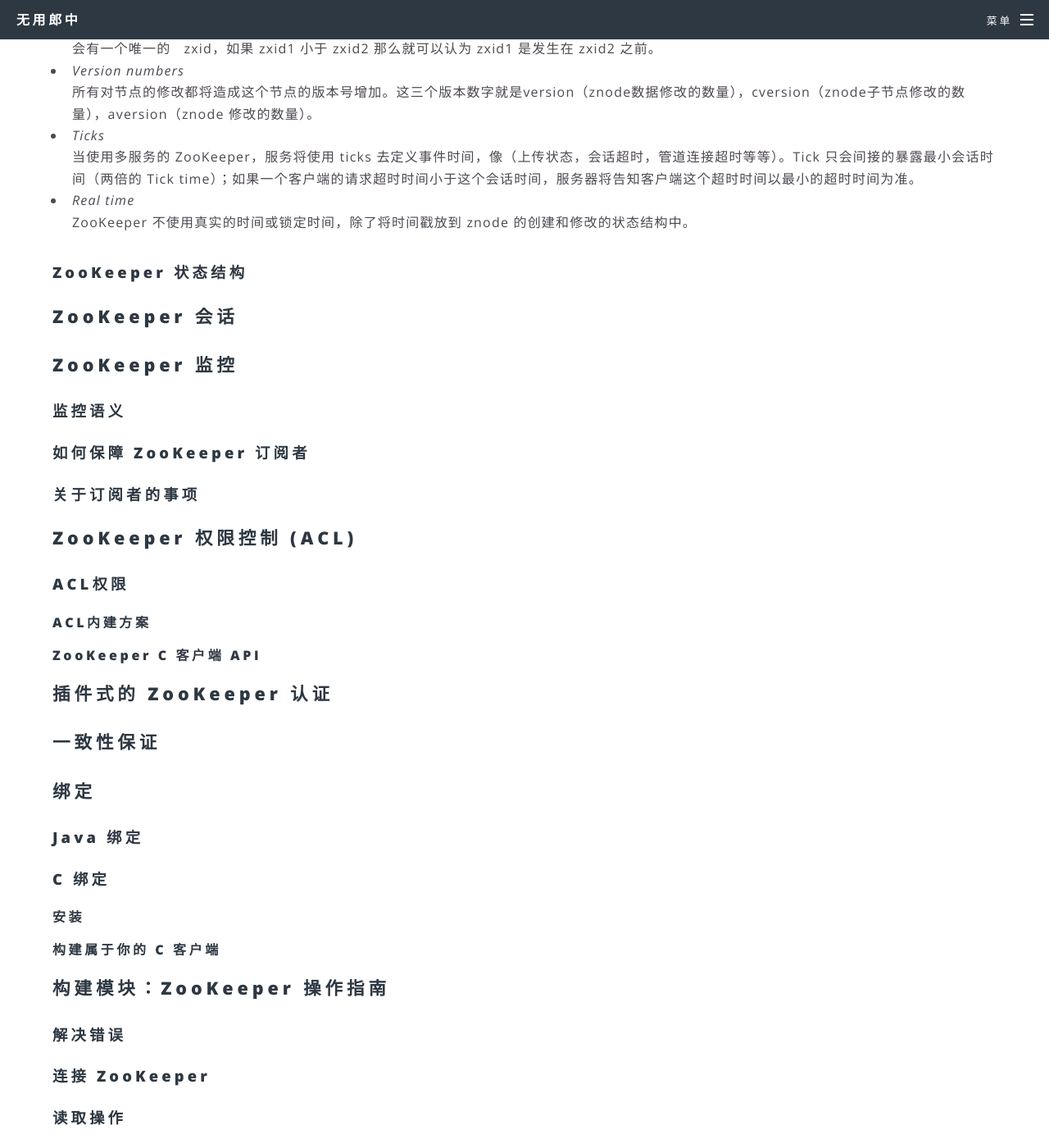
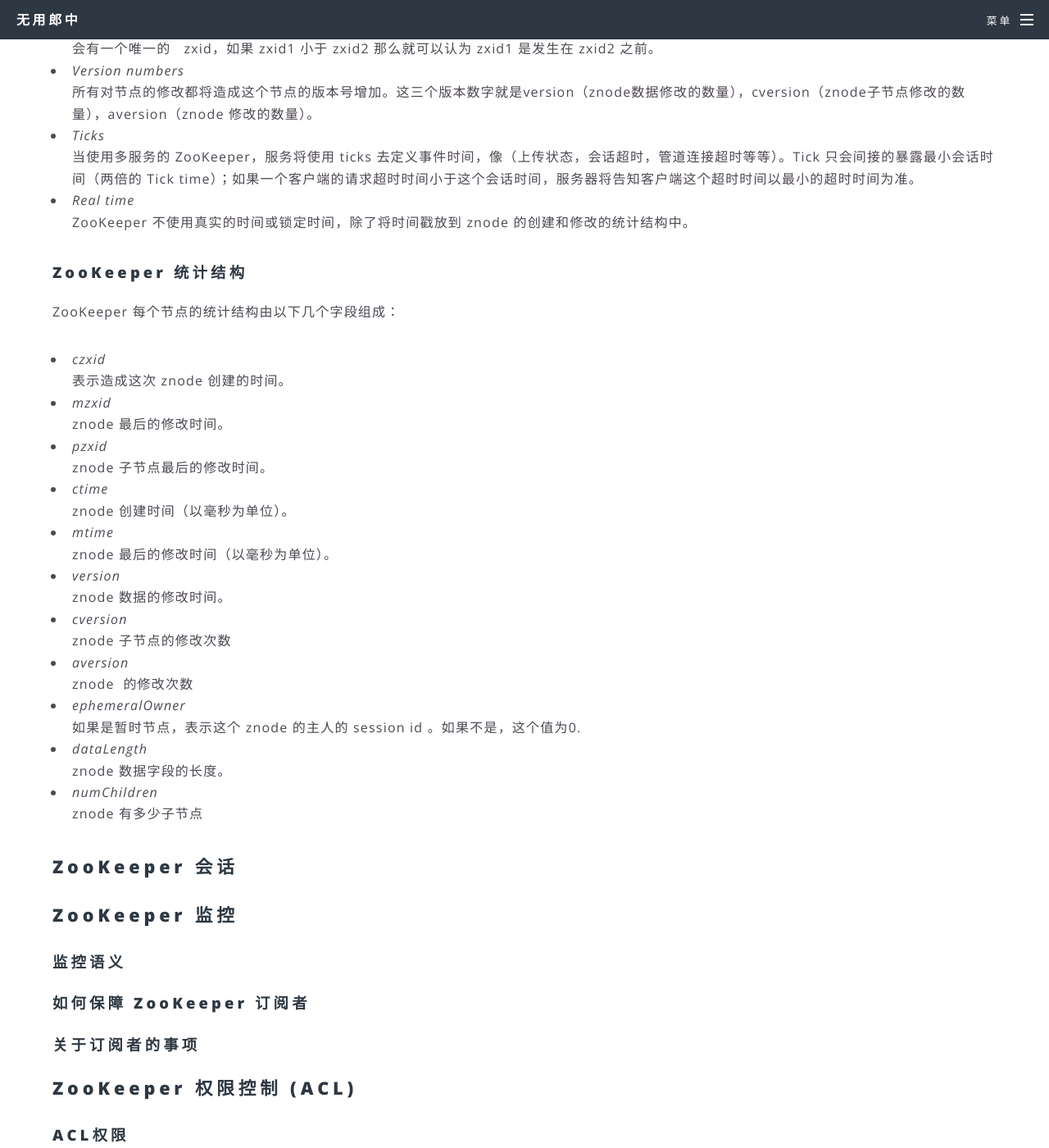
Before and after one commit to fantasylion/fantasylion.github.io, a Jekyll site: the page built from _posts/2018-03-20-zookeeper-guide-chinese.md, in a window 1280 px wide and 1400 px high, scrolled down 2707 px. Shown: the whole window at 82% size. Built offline with Jekyll 4.4.1, drawn with Linux system fonts in a browser that asks for light colours; comment, search, counter and statistics services are not loaded.

Commit message:
Update 2018-03-20-zookeeper-guide-chinese.md

```diff
--- a/_posts/2018-03-20-zookeeper-guide-chinese.md
+++ b/_posts/2018-03-20-zookeeper-guide-chinese.md
@@ -72,9 +72,32 @@
 * *Ticks*<br>
 当使用多服务的 ZooKeeper，服务将使用 ticks 去定义事件时间，像（上传状态，会话超时，管道连接超时等等）。Tick 只会间接的暴露最小会话时间（两倍的 Tick time）；如果一个客户端的请求超时时间小于这个会话时间，服务器将告知客户端这个超时时间以最小的超时时间为准。
 * *Real time*<br>
-ZooKeeper 不使用真实的时间或锁定时间，除了将时间戳放到 znode 的创建和修改的状态结构中。
+ZooKeeper 不使用真实的时间或锁定时间，除了将时间戳放到 znode 的创建和修改的统计结构中。
 
-### ZooKeeper 状态结构
+### ZooKeeper 统计结构
+ZooKeeper 每个节点的统计结构由以下几个字段组成：
+* _czxid_<br>
+表示造成这次 znode 创建的时间。
+* _mzxid_<br>
+znode 最后的修改时间。
+* _pzxid_<br>
+znode 子节点最后的修改时间。
+* _ctime_<br>
+znode 创建时间（以毫秒为单位）。
+* _mtime_<br>
+znode 最后的修改时间（以毫秒为单位）。
+* _version_<br>
+znode 数据的修改时间。
+* _cversion_<br>
+znode 子节点的修改次数
+* _aversion_<br>
+znode  的修改次数
+* _ephemeralOwner_<br>
+如果是暂时节点，表示这个 znode 的主人的 session id 。如果不是，这个值为0.
+* _dataLength_<br>
+znode 数据字段的长度。
+* _numChildren_<br>
+znode 有多少子节点
 
 
 ## ZooKeeper 会话
```
